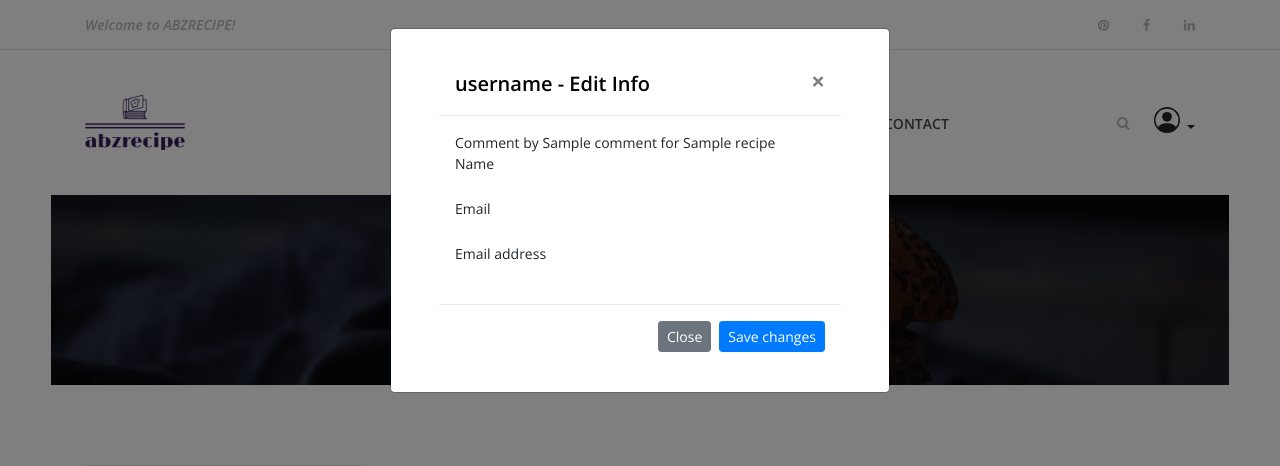
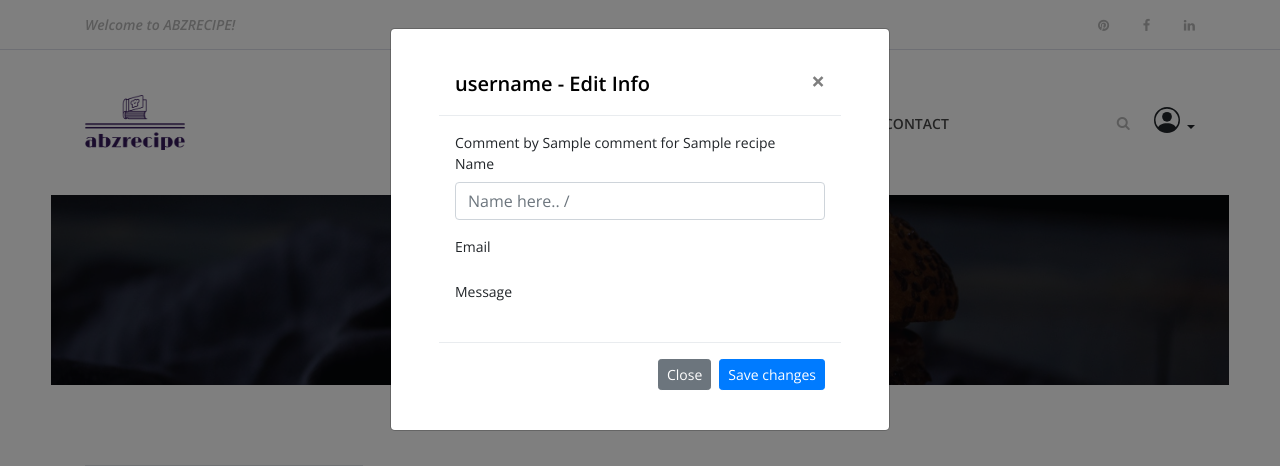
Before and after one commit to Rafz9Abz9/AbzRecipe, a Django app: page /recipes/user/comments/ in a window 1280 px wide, after a click on "Edit". Shown: the top 466 px of the page. Run offline with Django 4.2, Linux system fonts and the light colour scheme; a user stored in the database is signed in; tables that the repository leaves empty hold one stand-in row (values such as "Sample post"); some libraries are stand-ins or nearby versions.

Commit message:
update comment modal fixed

```diff
--- a/recipe/templates/includes/update_comment.html
+++ b/recipe/templates/includes/update_comment.html
@@ -14,7 +14,7 @@
               {% if comment%}
                 <div class="form-group">
                   <label for="name+{{comment.id}}">Name</label>
-                  {% comment %} <input type="text" class="form-control" id="name+{{comment.id}}" name="name"  value="" placeholder="Name here.."> {% endcomment %}
+                  <input type="text" class="form-control" id="name+{{comment.id}}" name="name"  value="" placeholder="Name here.. /">
                 </div>
 
                 <div class="form-group">
@@ -23,7 +23,7 @@
                 </div>
 
                 <div class="form-group">
-                  <label for="message+{{comment.id}}">Email address</label>
+                  <label for="message+{{comment.id}}">Message</label>
                   {% comment %} <textarea class="form-control" id="message+{{comment.id}}" name="message" value="" placeholder="Message here.."> {% endcomment %}
                 </div>
              {% endif %}
```
